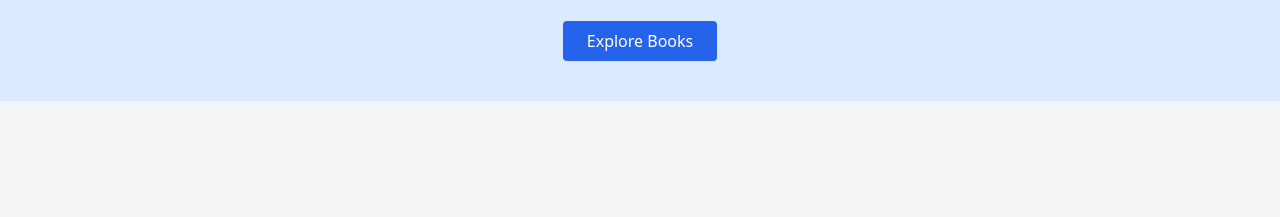
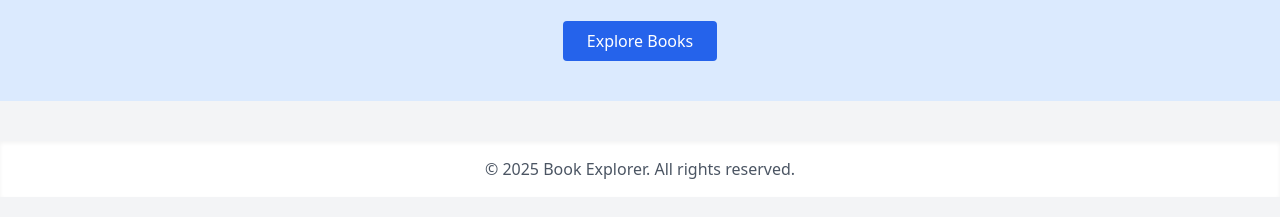
Before and after one commit to Bonifilda/Book-capstone, a plain HTML site: page lab1/index.html in a window 1280 px wide. Shown: the part 199-416 px from the top of the page. Drawn offline with nearby package versions, Linux system fonts and the light colour scheme.

Commit message:
added footer

```diff
--- a/lab1/index.html
+++ b/lab1/index.html
@@ -21,6 +21,10 @@
     <p class="text-gray-700 text-lg md:text-xl">Browse, search, and save your favorite books with ease.</p>
     <button class="mt-6 bg-blue-600 text-white px-6 py-2 rounded hover:bg-blue-700">Explore Books</button>
   </header>
+    <footer class="bg-white shadow-inner mt-10 p-4 text-center text-gray-600">
+    &copy; 2025 Book Explorer. All rights reserved.
+  </footer>
+
 
 </body>
 
```
